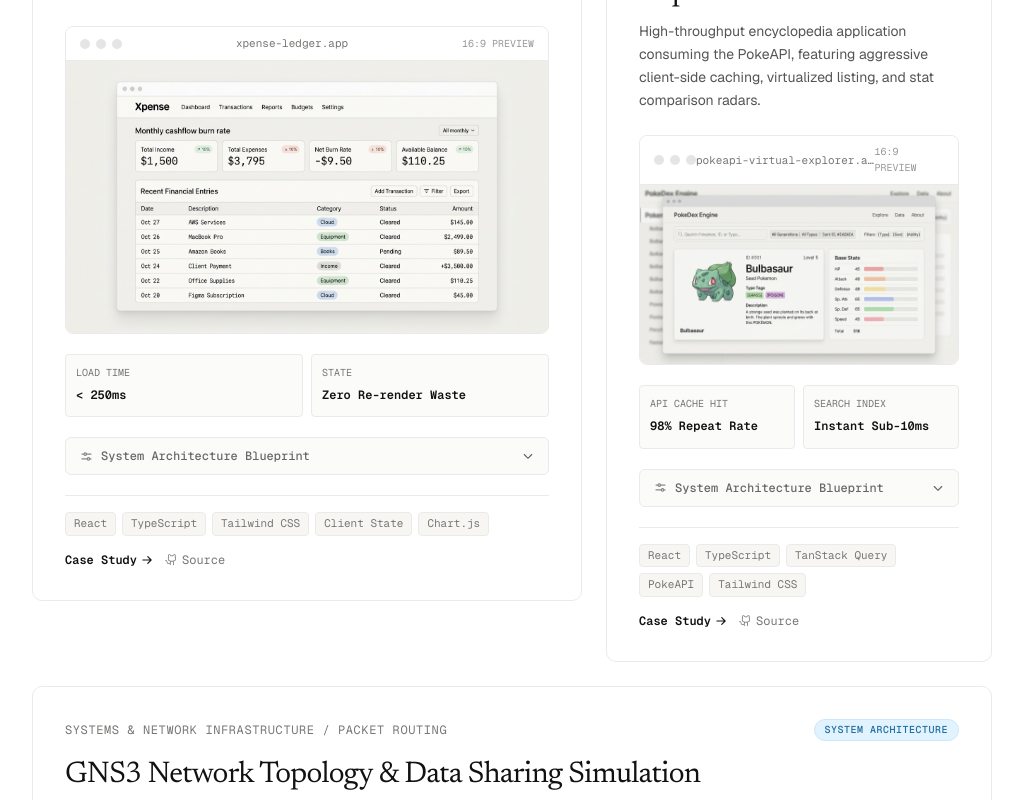
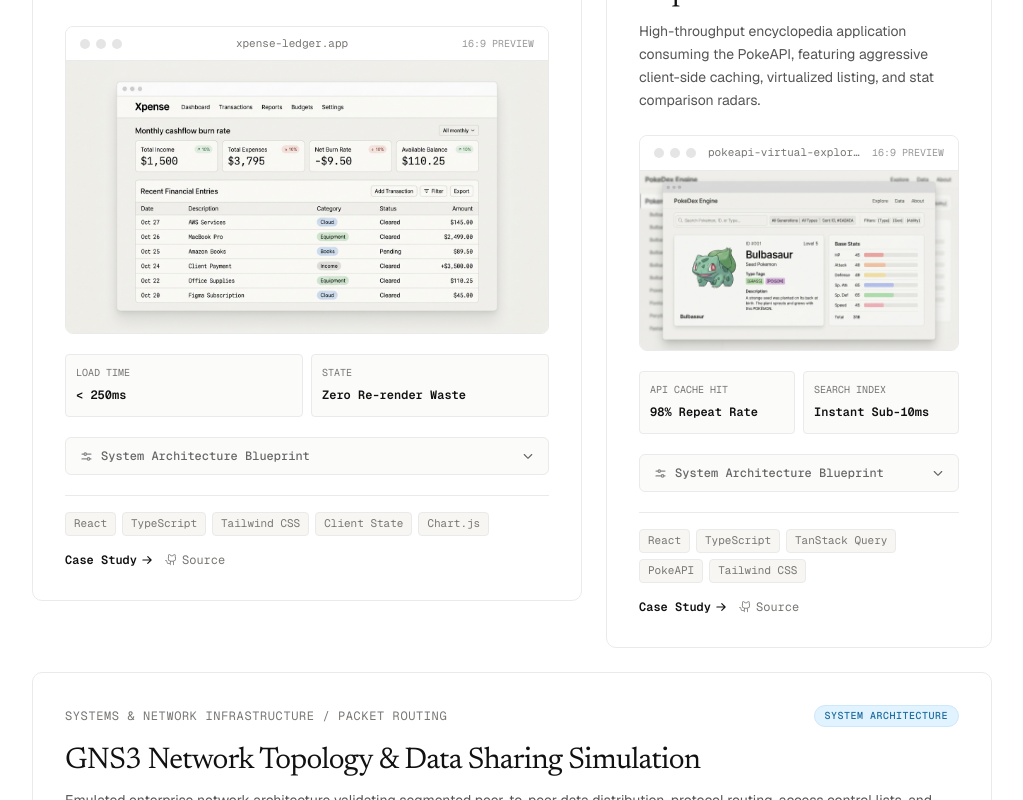
Before and after one commit to SwithinHalee/Portofolio-Joshua, a Next.js app: page / in a window 1280 px wide. Shown: the part 3480-4280 px from the top of the page, without its empty margins (128-1151 px from the left). Built offline with nearby package versions, Linux system fonts and the light colour scheme.

Commit message:
fix(projects): prevent 16:9 PREVIEW badge from wrapping into two lines on narrow cards

```diff
--- a/src/components/projects.tsx
+++ b/src/components/projects.tsx
@@ -139,16 +139,18 @@ function ProjectCard({ project, index }: { project: ProjectItem; index: number }
           {/* Seamless Mockup with Faux-OS Window Chrome */}
           <div className="my-5 rounded-[8px] border border-[#EAEAEA] bg-[#FBFBFA] overflow-hidden">
             {/* Window Bar */}
-            <div className="flex items-center justify-between border-b border-[#EAEAEA] bg-[#FFFFFF] px-3.5 py-2">
-              <div className="flex items-center gap-1.5">
+            <div className="flex items-center justify-between border-b border-[#EAEAEA] bg-[#FFFFFF] px-3.5 py-2 gap-2">
+              <div className="flex items-center gap-1.5 shrink-0">
                 <span className="h-2.5 w-2.5 rounded-full bg-[#E5E5E5] inline-block"></span>
                 <span className="h-2.5 w-2.5 rounded-full bg-[#E5E5E5] inline-block"></span>
                 <span className="h-2.5 w-2.5 rounded-full bg-[#E5E5E5] inline-block"></span>
               </div>
-              <span className="font-mono text-[11px] text-[#787774] truncate max-w-[240px]">
+              <span className="font-mono text-[11px] text-[#787774] truncate min-w-0 text-center px-1">
                 {project.title.toLowerCase().replace(/\s+/g, "-")}.app
               </span>
-              <span className="text-[10px] font-mono text-[#999999]">16:9 PREVIEW</span>
+              <span className="text-[10px] font-mono text-[#999999] whitespace-nowrap shrink-0">
+                16:9 PREVIEW
+              </span>
             </div>
 
             {/* Clickable Image Container */}
```
